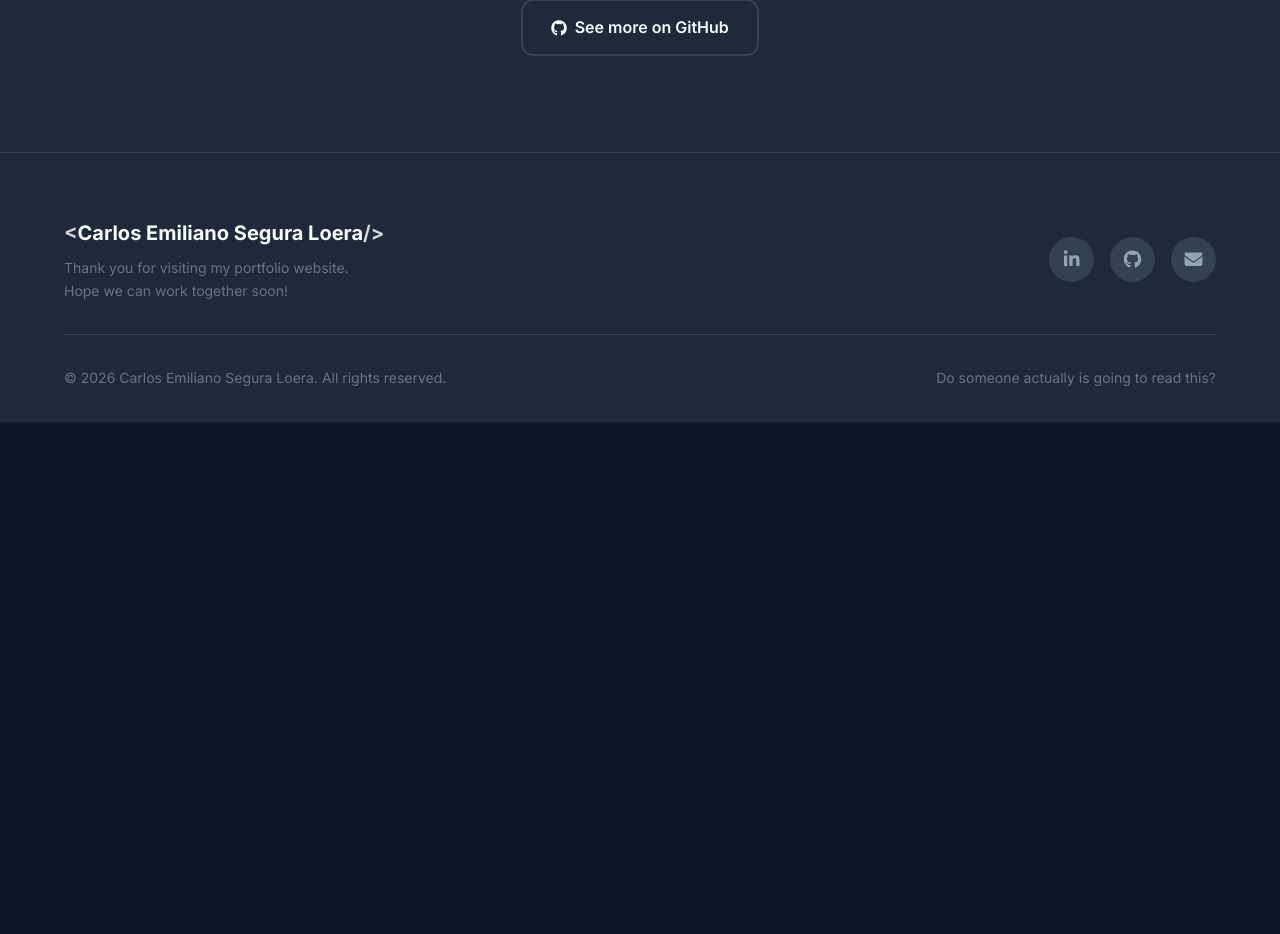
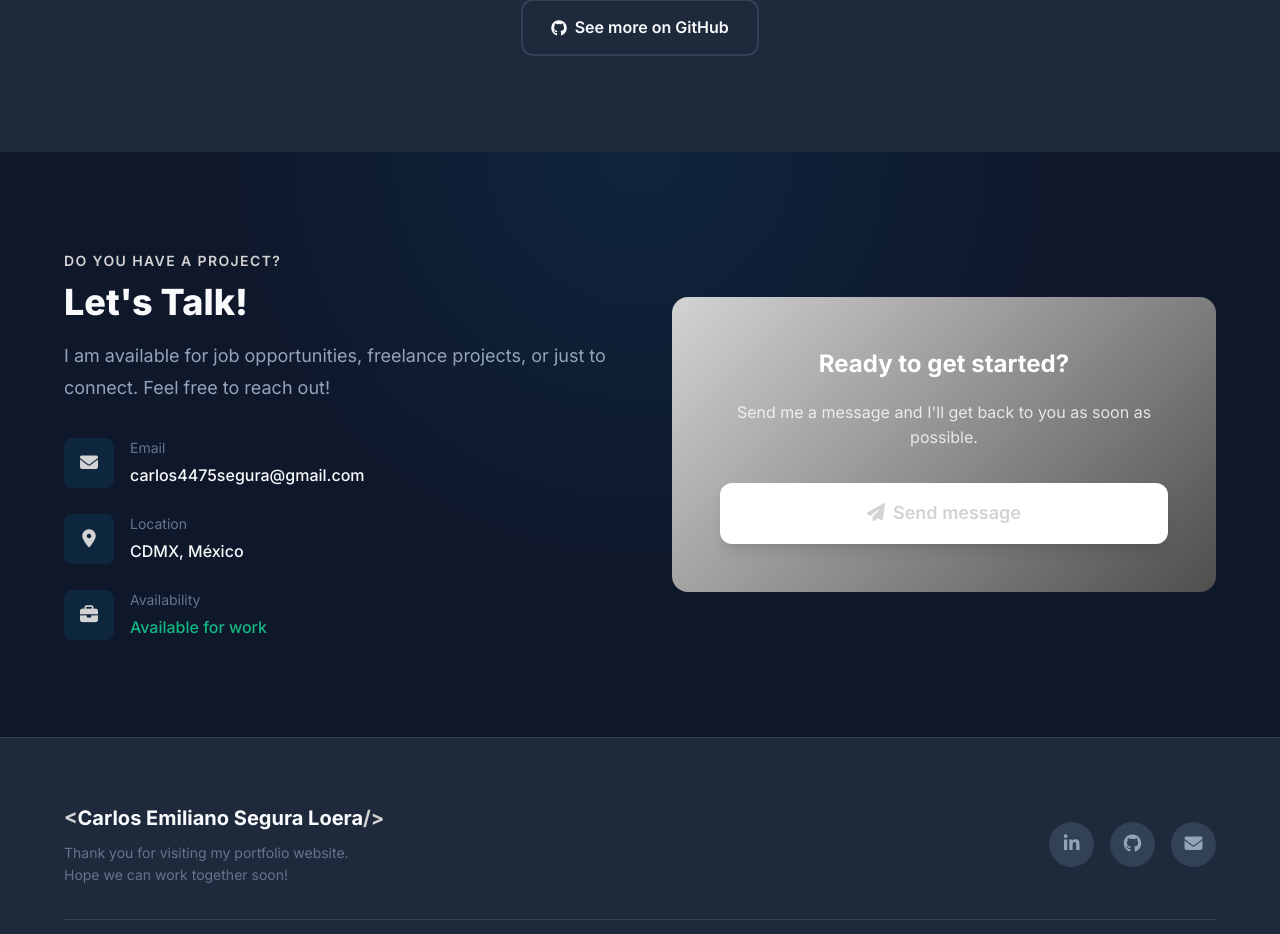
Before and after one commit to CarLos4475/Lab6, a Next.js app in the folder portafolio/: page / in a window 1280 px wide. Shown: the part 2601-3535 px from the top of the page. Before the commit the page ends 3023 px from the top, so only its background shows below. Built offline with nearby package versions, Linux system fonts and the light colour scheme.

Commit message:
Seccion de contacto migrada (USO DE IA)

```diff
--- /dev/null
+++ b/portafolio/app/Components/Contact/Contact.module.css
@@ -0,0 +1,119 @@
+/* ========== CONTACT SECTION ========== */
+.contact {
+    background: var(--color-bg-primary);
+    position: relative;
+}
+
+.contact::before {
+    content: '';
+    position: absolute;
+    top: 0;
+    left: 0;
+    right: 0;
+    bottom: 0;
+    background:
+        radial-gradient(circle at 50% 0%, rgba(14, 165, 233, 0.1) 0%, transparent 50%);
+    pointer-events: none;
+}
+
+.contact__content {
+    display: grid;
+    grid-template-columns: 1fr 1fr;
+    gap: var(--spacing-3xl);
+    align-items: center;
+    position: relative;
+    z-index: 1;
+}
+
+.contact__description {
+    font-size: var(--font-size-lg);
+    color: var(--color-text-secondary);
+    margin-bottom: var(--spacing-xl);
+    line-height: 1.8;
+}
+
+.contact__data {
+    display: flex;
+    flex-direction: column;
+    gap: var(--spacing-lg);
+}
+
+.contact__item {
+    display: flex;
+    align-items: center;
+    gap: var(--spacing-md);
+}
+
+.contact__icon {
+    width: 50px;
+    height: 50px;
+    background: rgba(14, 165, 233, 0.1);
+    border-radius: var(--border-radius-md);
+    display: flex;
+    align-items: center;
+    justify-content: center;
+    font-size: var(--font-size-lg);
+    color: var(--color-primary);
+}
+
+.contact__label {
+    display: block;
+    font-size: var(--font-size-sm);
+    color: var(--color-text-muted);
+    margin-bottom: var(--spacing-xs);
+}
+
+.contact__value {
+    font-size: var(--font-size-base);
+    font-weight: 500;
+    color: var(--color-text-primary);
+}
+
+.contact__value--available {
+    color: #10b981;
+}
+
+.contact__card {
+    background: var(--gradient-primary);
+    border-radius: var(--border-radius-xl);
+    padding: var(--spacing-2xl);
+    text-align: center;
+}
+
+.contact__card-title {
+    font-size: var(--font-size-2xl);
+    font-weight: 700;
+    color: white;
+    margin-bottom: var(--spacing-md);
+}
+
+.contact__card-text {
+    font-size: var(--font-size-base);
+    color: rgba(255, 255, 255, 0.8);
+    margin-bottom: var(--spacing-xl);
+}
+
+.contact__card :global(.btn--primary) {
+    background: white;
+    color: var(--color-primary);
+    box-shadow: var(--shadow-lg);
+}
+
+.contact__card :global(.btn--primary):hover {
+    background: var(--color-bg-primary);
+    color: white;
+}
+
+/* ========== RESPONSIVE ========== */
+@media screen and (max-width: 1024px) {
+    .contact__content {
+        grid-template-columns: 1fr;
+        gap: var(--spacing-2xl);
+    }
+}
+
+@media screen and (max-width: 480px) {
+    .contact__card {
+        padding: var(--spacing-xl);
+    }
+}
--- /dev/null
+++ b/portafolio/app/Components/Contact/Contact.tsx
@@ -0,0 +1,73 @@
+import styles from './Contact.module.css';
+
+const EMAIL_URL = 'mailto:carlos4475segura@gmail.com';
+
+export default function Contact() {
+  return (
+    <section className={`${styles.contact} section`} id="contact">
+      <div className="container">
+        <div className={styles.contact__content}>
+
+          <div className={styles.contact__info}>
+            <span className="section__subtitle">Do you have a project?</span>
+            <h2 className="section__title">Let&apos;s Talk!</h2>
+            <p className={styles.contact__description}>
+              I am available for job opportunities, freelance projects, or just to connect. Feel free to reach out!
+            </p>
+
+            <div className={styles.contact__data}>
+
+              <div className={styles.contact__item}>
+                <div className={styles.contact__icon}>
+                  <i className="fas fa-envelope"></i>
+                </div>
+                <div className={styles.contact__text}>
+                  <span className={styles.contact__label}>Email</span>
+                  <a href={EMAIL_URL} className={styles.contact__value}>
+                    carlos4475segura@gmail.com
+                  </a>
+                </div>
+              </div>
+
+              <div className={styles.contact__item}>
+                <div className={styles.contact__icon}>
+                  <i className="fas fa-location-dot"></i>
+                </div>
+                <div className={styles.contact__text}>
+                  <span className={styles.contact__label}>Location</span>
+                  <span className={styles.contact__value}>CDMX, México</span>
+                </div>
+              </div>
+
+              <div className={styles.contact__item}>
+                <div className={styles.contact__icon}>
+                  <i className="fas fa-briefcase"></i>
+                </div>
+                <div className={styles.contact__text}>
+                  <span className={styles.contact__label}>Availability</span>
+                  <span className={`${styles.contact__value} ${styles['contact__value--available']}`}>
+                    Available for work
+                  </span>
+                </div>
+              </div>
+
+            </div>
+          </div>
+
+          <div className={styles.contact__cta}>
+            <div className={styles.contact__card}>
+              <h3 className={styles['contact__card-title']}>Ready to get started?</h3>
+              <p className={styles['contact__card-text']}>
+                Send me a message and I&apos;ll get back to you as soon as possible.
+              </p>
+              <a href={EMAIL_URL} className="btn btn--primary btn--large btn--full">
+                <i className="fas fa-paper-plane"></i> Send message
+              </a>
+            </div>
+          </div>
+
+        </div>
+      </div>
+    </section>
+  );
+}
--- a/portafolio/app/page.tsx
+++ b/portafolio/app/page.tsx
@@ -2,6 +2,7 @@ import Header from "./Components/Header/Header";
 import Interests from "./Components/Interests/Interests";
 import CV from "./Components/CV/CV";
 import Projects from "./Components/Projects/Projects";
+import Contact from "./Components/Contact/Contact";
 import Footer from "./Components/Footer/Footer";
 
 export default function Home() {
@@ -12,6 +13,7 @@ export default function Home() {
         <Interests />
         <CV />
         <Projects />
+        <Contact />
       </main>
       <Footer />
     </>
```
